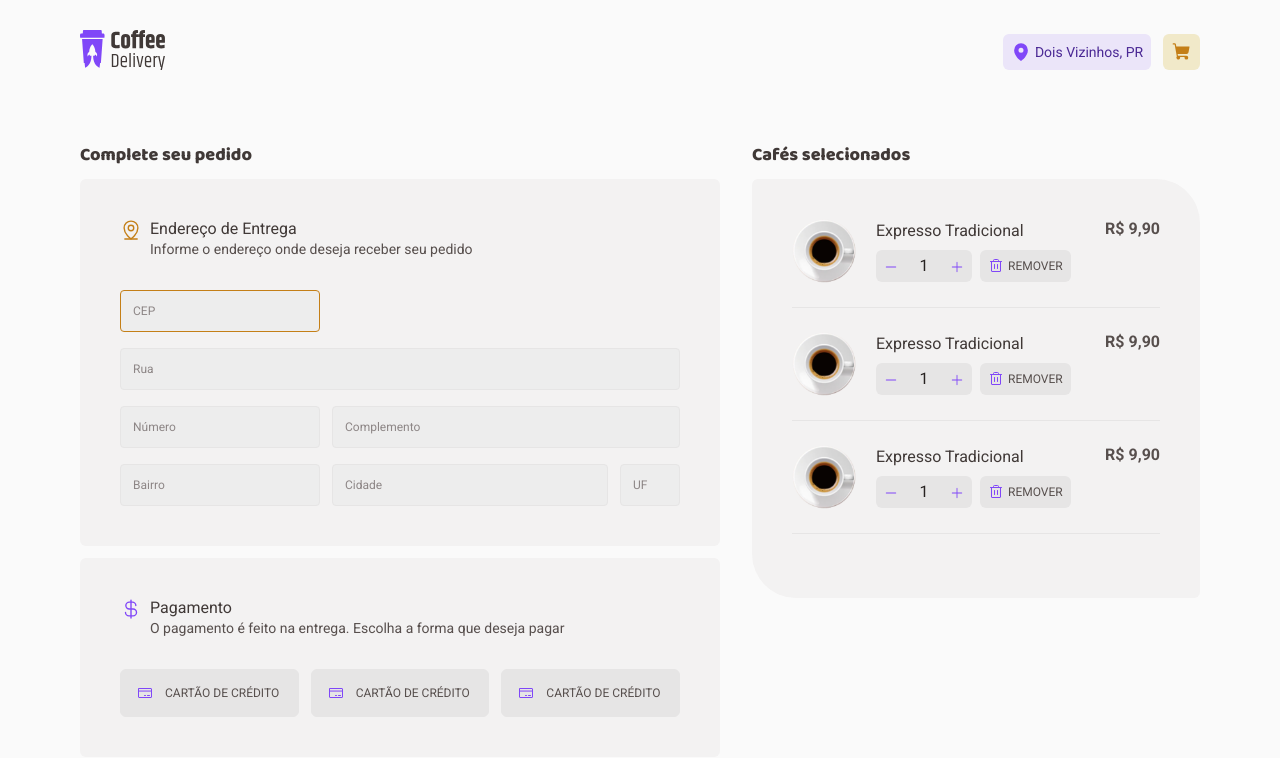
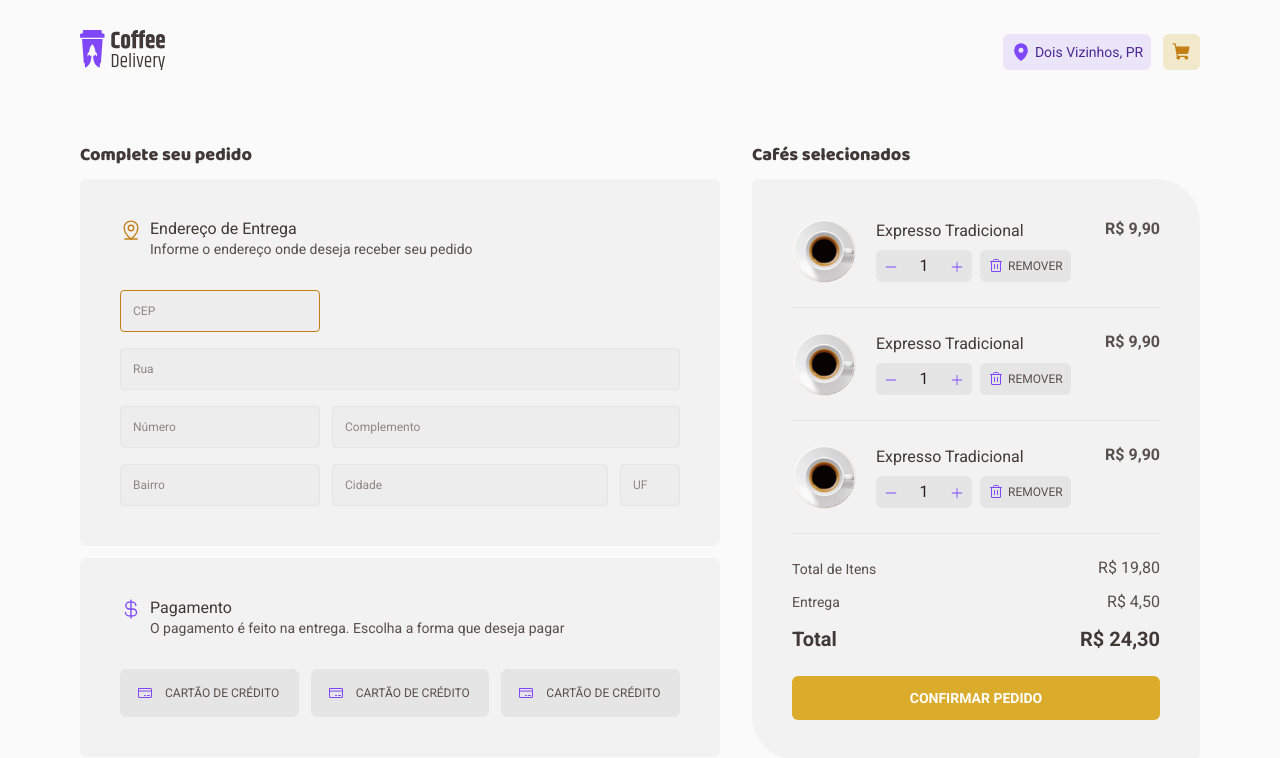
Before and after one commit to Baggio25/ignite-desafio-02-coffee-delivery, a React (Vite) app: page /complete-order in a window 1280 px wide. Shown: the top 758 px of the page. Built offline with nearby package versions, Linux system fonts and the light colour scheme.

Commit message:
Create SelectedCoffees, ConfirmationSection and Button

```diff
--- a/index.html
+++ b/index.html
@@ -5,7 +5,6 @@
 
     <link rel="preconnect" href="https://fonts.googleapis.com" />
     <link rel="preconnect" href="https://fonts.gstatic.com" crossorigin />
-    <link rel="icon" type="image/png" href="/favicon.png" />
     <meta name="viewport" content="width=device-width, initial-scale=1.0" />
     <link
       href="https://fonts.googleapis.com/css2?family=Baloo+2:wght@700;800&family=Roboto:wght@400;700&display=swap"
--- /dev/null
+++ b/src/components/Button/index.tsx
@@ -0,0 +1,15 @@
+
+import { ButtonHTMLAttributes } from "react";
+import { ButtonContainer } from "./styles";
+
+interface ButtonProps extends ButtonHTMLAttributes<HTMLButtonElement>{
+  text: string | number;
+}
+
+export function Button({text, ...props}: ButtonProps) {
+  return (
+    <ButtonContainer {...props}>
+      {text}
+    </ButtonContainer>
+  )
+}
--- /dev/null
+++ b/src/components/Button/styles.ts
@@ -0,0 +1,27 @@
+import { styled } from "styled-components";
+
+export const ButtonContainer = styled.button`
+  padding: 0.75rem 2.8rem;
+  font-weight: 700;
+  border: none;
+  border-radius: 6px;
+  margin-top: 0.7rem;
+  text-transform: uppercase;
+  cursor: pointer;
+
+  transition: 0.4s;
+  line-height: 1.3rem;
+  font-size: ${({ theme }) => theme.textSizes["components-button-g"]};
+  background: ${({ theme }) => theme.colors["brand-yellow"]};
+  color: ${({ theme }) => theme.colors["base-white"]};
+
+  &:disabled {
+    opacity: 0.7;
+    cursor: not-allowed;
+  }
+
+  &:not(:disabled):hover {
+    background: ${({ theme }) => theme.colors["brand-yellow-dark"]};
+  }
+
+`;
--- /dev/null
+++ b/src/pages/CompleteOrder/components/SelectedCoffees/ConfirmationSection/index.tsx
@@ -0,0 +1,24 @@
+import { Button } from "../../../../../components/Button";
+import { RegularText } from "../../../../../components/Typography";
+import { ConfirmationSectionContainer } from "../styles";
+
+export function ConfirmationSection() {
+  return (
+    <ConfirmationSectionContainer>
+      <div>
+        <RegularText size="s">Total de Itens</RegularText>
+        <RegularText>R$ 19,80</RegularText>
+      </div>
+      <div>
+        <RegularText size="s">Entrega</RegularText>
+        <RegularText>R$ 4,50</RegularText>
+      </div>
+      <div>
+        <RegularText weight={700} color="subtitle" size="l">Total</RegularText>
+        <RegularText weight={700} color="subtitle" size="l">R$ 24,30</RegularText>
+      </div>
+
+      <Button text="Confirmar Pedido" />
+    </ConfirmationSectionContainer>
+  )
+}
--- a/src/pages/CompleteOrder/components/SelectedCoffees/index.tsx
+++ b/src/pages/CompleteOrder/components/SelectedCoffees/index.tsx
@@ -1,5 +1,6 @@
 import { TitleText } from "../../../../components/Typography";
 import { CoffeeCartCard } from "../CoffeeCartCard";
+import { ConfirmationSection } from "./ConfirmationSection";
 import { DetailsContainer, SelectedCoffeesContainer } from "./styles";
 
 export function SelectedCoffees() {
@@ -13,6 +14,8 @@ export function SelectedCoffees() {
         <CoffeeCartCard />
         <CoffeeCartCard />
         <CoffeeCartCard />
+
+        <ConfirmationSection />
       </DetailsContainer>
     </SelectedCoffeesContainer>
   )
--- a/src/pages/CompleteOrder/components/SelectedCoffees/styles.ts
+++ b/src/pages/CompleteOrder/components/SelectedCoffees/styles.ts
@@ -13,3 +13,15 @@ export const DetailsContainer = styled(SectionBaseStyle)`
   display: flex;
   flex-direction: column;
 `;
+
+export const ConfirmationSectionContainer = styled.section`
+  display: flex;
+  flex-direction: column;
+  gap: 0.8rem;
+
+  > div {
+    display: flex;
+    align-items: center;
+    justify-content: space-between;
+  }
+`;
```
